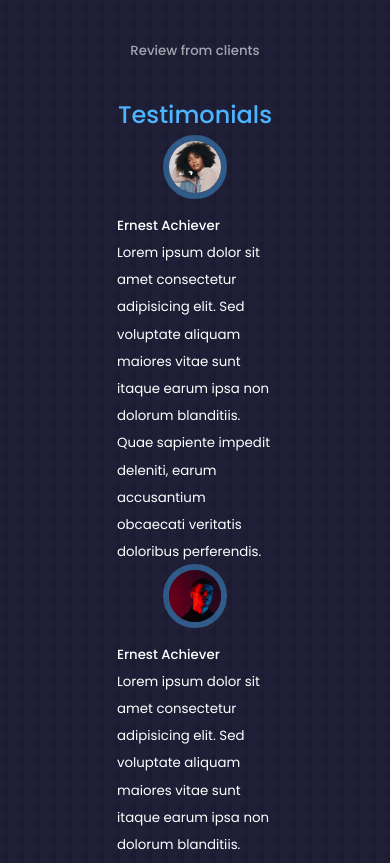
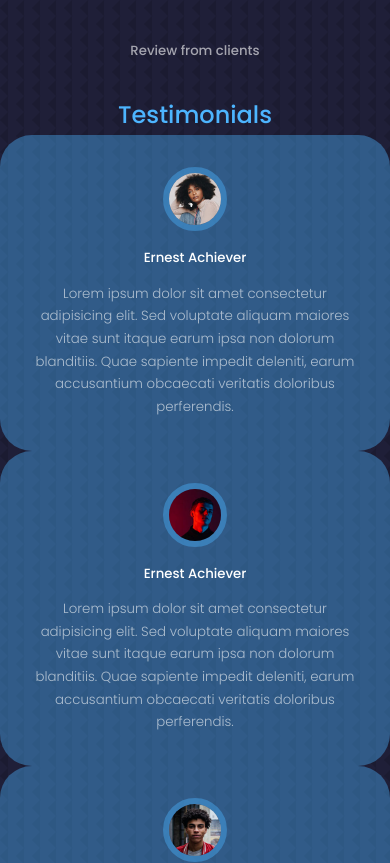
Before and after one commit to szrokmn/my_portfolio-react, a React (Create React App) app: page / in a window 390 px wide. Shown: the part 7920-8783 px from the top of the page. Built offline with nearby package versions, Linux system fonts and the light colour scheme; a web font is replaced by a local one.

Commit message:
Testimonials css finished

```diff
--- a/src/components/testimonials/Testimonials.css
+++ b/src/components/testimonials/Testimonials.css
@@ -10,3 +10,38 @@
     margin: 0 auto 1rem;
     border: 0.4rem solid var(--color-primary-variant);
 }
+
+.testimonial {
+    background: var(--color-primary-variant);
+    text-align: center;
+    padding: 2rem;
+    border-radius: 2rem;
+    user-select: none;
+}
+
+.client__review {
+    color: var(--color-light);
+    font-weight: 300;
+    display: block;
+    width: 80%;
+    margin: 0.8rem auto 0;
+}
+
+/*=========MEDIA QUERIES(MEDIUM DEVICES)==========*/
+
+@media screen and (max-width:1024px) {
+ .container.testimonials__container{
+    width: 60%;
+ }
+}
+
+/*=========MEDIA QUERIES(SMALL DEVICES)==========*/
+
+@media screen and (max-width:600px) {
+   .container.testimonials__container{
+    width: var(--container-width-sm);
+   }
+   .client__review{
+    width: var(--container-width-sm);
+   }
+}
```
